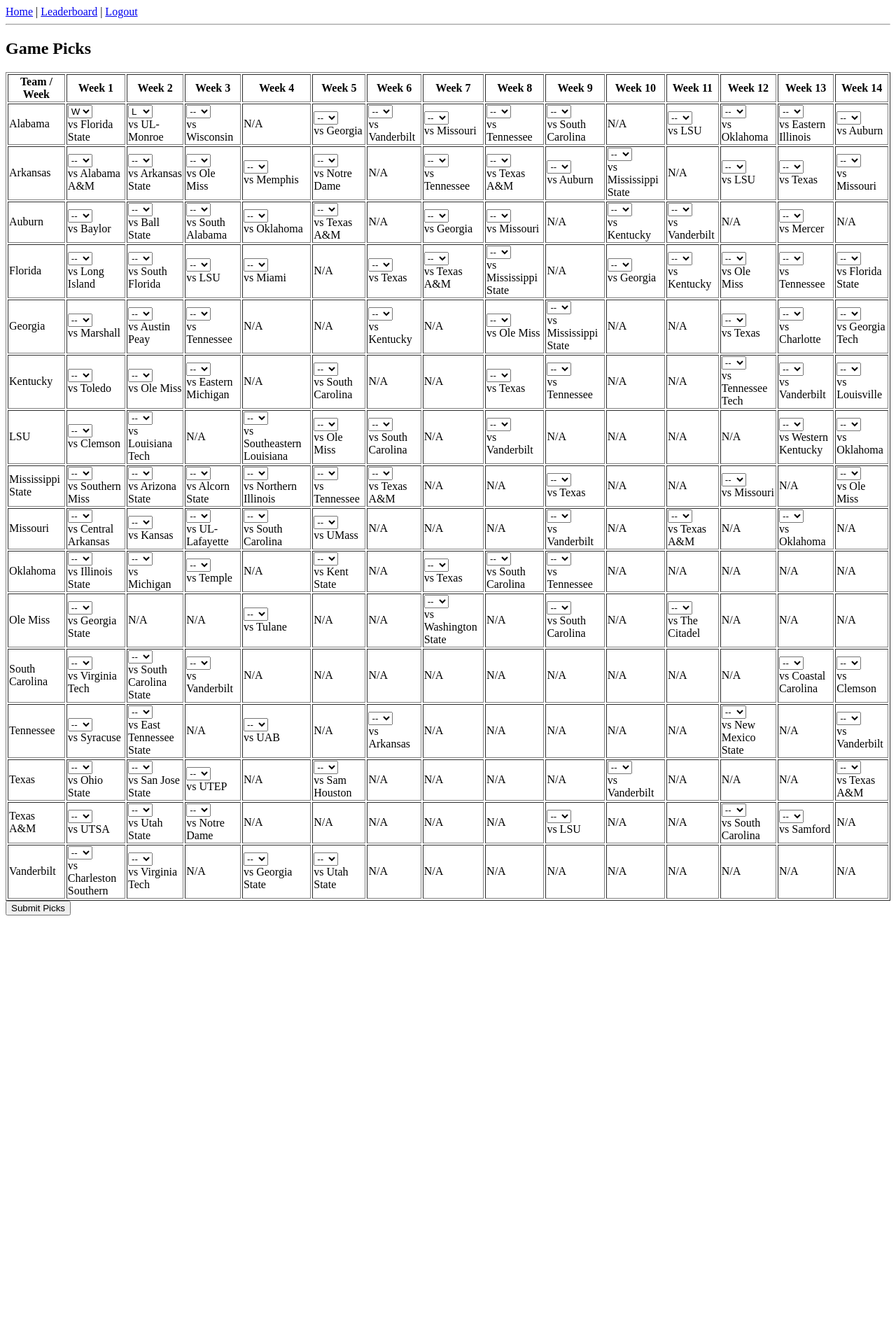
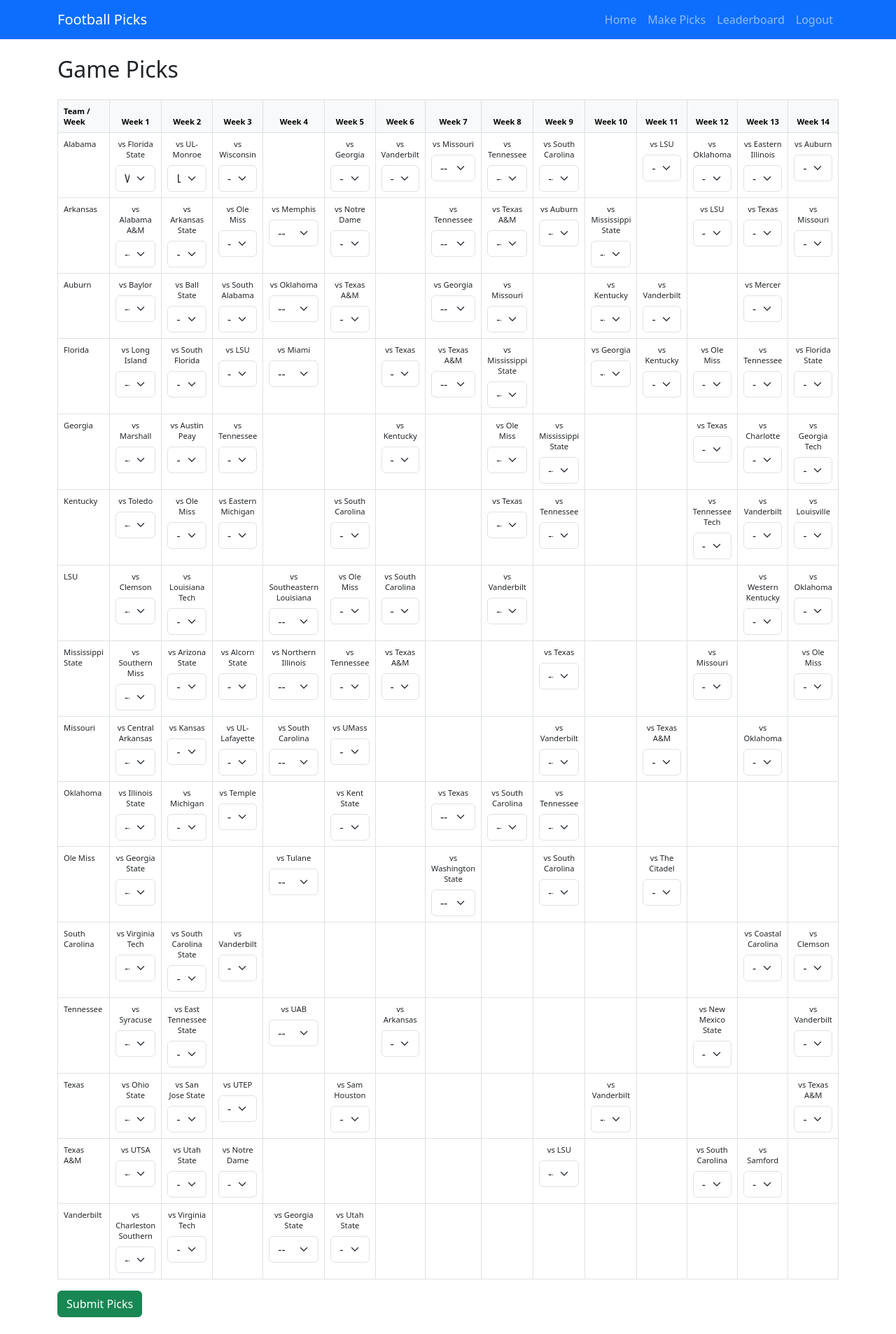
Before and after one commit to brennan-basinger/football_picks, a Django app: page /picks/ in a window 1280 px wide. Shown: the whole page at 70% size. Before the commit the page ends 1308 px from the top, so only its background shows below. Run offline with Django 4.2, Linux system fonts and the light colour scheme; a user stored in the database is signed in; data comes from the database, SQL or seed files in the repository; both versions use the stored data as it was after the commit.

Commit message:
Added Bootstrap and CSS files to enhance viewing experience, allowed all hosts for development environment to check screen compatibility on multiple screen sizes such as tablets and smartphones, added a link in header in order for users to easily navigate to making picks

```diff
--- a/football_picks/urls.py
+++ b/football_picks/urls.py
@@ -14,17 +14,19 @@
     1. Import the include() function: from django.urls import include, path
     2. Add a URL to urlpatterns:  path('blog/', include('blog.urls'))
 """
-from django.contrib import admin
-from django.urls import path
+
 
 # football_picks/urls.py
 from django.contrib import admin
 from django.urls import path, include
+from picks import views as picks_views
 from django.contrib.auth import views as auth_views
 
 urlpatterns = [
     path('admin/', admin.site.urls),
+
+    path('', picks_views.landing, name='landing'),
     path('picks/', include('picks.urls')),
     path('login/', auth_views.LoginView.as_view(template_name='picks/login.html'), name='login'),
-    path('logout/', auth_views.LogoutView.as_view(next_page='picks:home'), name='logout'),
+    path('logout/', auth_views.LogoutView.as_view(next_page='landing'), name='logout'),
 ]
--- /dev/null
+++ b/picks/static/css/styles.css
@@ -0,0 +1,11 @@
+/* static/css/styles.css */
+@media (min-width: 1200px) {
+  /* For larger screens, make the table more compact */
+  .table-responsive table {
+    font-size: 0.70rem;
+  }
+  .table-responsive th,
+  .table-responsive td {
+    padding: 0.25rem 0.4rem;
+  }
+}
--- a/picks/templates/base.html
+++ b/picks/templates/base.html
@@ -1,21 +1,64 @@
 <!-- picks/templates/base.html -->
+{% load static %}
+<link rel="stylesheet" href="{% static 'css/styles.css' %}">
 <!DOCTYPE html>
-<html>
+<html lang="en">
 <head>
+  <meta charset="UTF-8">
+  <meta name="viewport" content="width=device-width, initial-scale=1">
   <title>Football Picks</title>
+  <!-- Bootstrap CSS -->
+    <link rel="stylesheet" href="{% static 'css/styles.css' %}">
+
+  <link href="https://cdn.jsdelivr.net/npm/bootstrap@5.3.0/dist/css/bootstrap.min.css" rel="stylesheet">
+  <!-- Optional: Your custom CSS can go here -->
 </head>
 <body>
-  <nav>
-    <a href="{% url 'picks:home' %}">Home</a> |
-    <a href="{% url 'picks:leaderboard' %}">Leaderboard</a> |
-    {% if user.is_authenticated %}
-      <a href="{% url 'logout' %}">Logout</a>
-    {% else %}
-      <a href="{% url 'login' %}">Login</a> |
-      <a href="{% url 'picks:register' %}">Register</a>
-    {% endif %}
+  <!-- Navigation Bar -->
+  <nav class="navbar navbar-expand-lg navbar-dark bg-primary">
+    <div class="container">
+      <a class="navbar-brand" href="{% url 'landing' %}">Football Picks</a>
+      <button class="navbar-toggler" type="button" data-bs-toggle="collapse" data-bs-target="#navbarSupportedContent"
+              aria-controls="navbarSupportedContent" aria-expanded="false" aria-label="Toggle navigation">
+        <span class="navbar-toggler-icon"></span>
+      </button>
+      <div class="collapse navbar-collapse" id="navbarSupportedContent">
+        <ul class="navbar-nav ms-auto mb-2 mb-lg-0">
+          <li class="nav-item">
+            <a class="nav-link" href="{% url 'landing' %}">Home</a>
+          </li>
+            {% if user.is_authenticated %}
+            <!-- Add a link to the picks form -->
+            <li class="nav-item">
+              <a class="nav-link" href="{% url 'picks:home' %}">Make Picks</a>
+            </li>
+          {% endif %}
+          <li class="nav-item">
+            <a class="nav-link" href="{% url 'picks:leaderboard' %}">Leaderboard</a>
+          </li>
+          {% if user.is_authenticated %}
+            <li class="nav-item">
+              <a class="nav-link" href="{% url 'logout' %}">Logout</a>
+            </li>
+          {% else %}
+            <li class="nav-item">
+              <a class="nav-link" href="{% url 'login' %}">Login</a>
+            </li>
+            <li class="nav-item">
+              <a class="nav-link" href="{% url 'picks:register' %}">Register</a>
+            </li>
+          {% endif %}
+        </ul>
+      </div>
+    </div>
   </nav>
-  <hr/>
-  {% block content %}{% endblock %}
+
+  <!-- Main Content Area -->
+  <div class="container my-4">
+    {% block content %}{% endblock %}
+  </div>
+
+  <!-- Bootstrap Bundle with Popper -->
+  <script src="https://cdn.jsdelivr.net/npm/bootstrap@5.3.0/dist/js/bootstrap.bundle.min.js"></script>
 </body>
 </html>
--- a/picks/templates/picks/home.html
+++ b/picks/templates/picks/home.html
@@ -1,17 +1,23 @@
 <!-- picks/templates/picks/home.html -->
 {% extends "base.html" %}
 {% load picks_extras %}
+{% load static %}
+<link rel="stylesheet" href="{% static 'css/styles.css' %}">
 {% block content %}
-  <h2>Game Picks</h2>
+  <h2 class="mb-4">Game Picks</h2>
   <form method="post">
     {% csrf_token %}
-    <table border="1">
+    <div class="table-responsive">
+      <table class="table table-bordered table-hover">
+        <thead class="table-light">
           <tr>
             <th>Team / Week</th>
             {% for week in weeks %}
-          <th>{{ week }}</th>
+              <th class="text-center">{{ week }}</th>
             {% endfor %}
           </tr>
+        </thead>
+        <tbody>
           {% for team, games in schedule.items %}
             <tr>
               <td>{{ team }}</td>
@@ -19,22 +25,23 @@
                 <td>
                   {% if games|get_item:week %}
                     {% with game=games|get_item:week %}
-                  <select name="game_{{ game.id }}">
+                      <div class="mb-2 text-center">vs {{ game.opponent }}</div>
+                      <select name="game_{{ game.id }}" class="form-select">
                         <option value="">--</option>
                         <option value="W" {% if user_picks|get_item:game.id == "W" %}selected{% endif %}>W</option>
                         <option value="L" {% if user_picks|get_item:game.id == "L" %}selected{% endif %}>L</option>
                       </select>
-                  <br/>
-                  vs {{ game.opponent }}
                     {% endwith %}
                   {% else %}
-                N/A
+                    <span class="text-muted"> </span>
                   {% endif %}
                 </td>
               {% endfor %}
             </tr>
           {% endfor %}
+        </tbody>
       </table>
-    <button type="submit">Submit Picks</button>
+    </div>
+    <button type="submit" class="btn btn-success">Submit Picks</button>
   </form>
 {% endblock %}
--- a/picks/views.py
+++ b/picks/views.py
@@ -5,6 +5,9 @@
 from .forms import CustomUserCreationForm
 from .models import Game, Pick, User
 
+
+def landing(request):
+    return render(request, 'picks/landing.html')
 
 def register(request):
     if request.method == 'POST':
```
Also changed, not shown: football_picks/settings.py (+8 -1 lines), picks/templates/picks/landing.html (added, +12 -0 lines), picks/templates/picks/leaderboard.html (+10 -2 lines), picks/templates/picks/login.html (+10 -6 lines), picks/templates/picks/register.html (+10 -6 lines), picks/templates/picks/view_picks.html (+10 -2 lines), db.sqlite3. Lines whose indentation alone changed are shown as unchanged.
